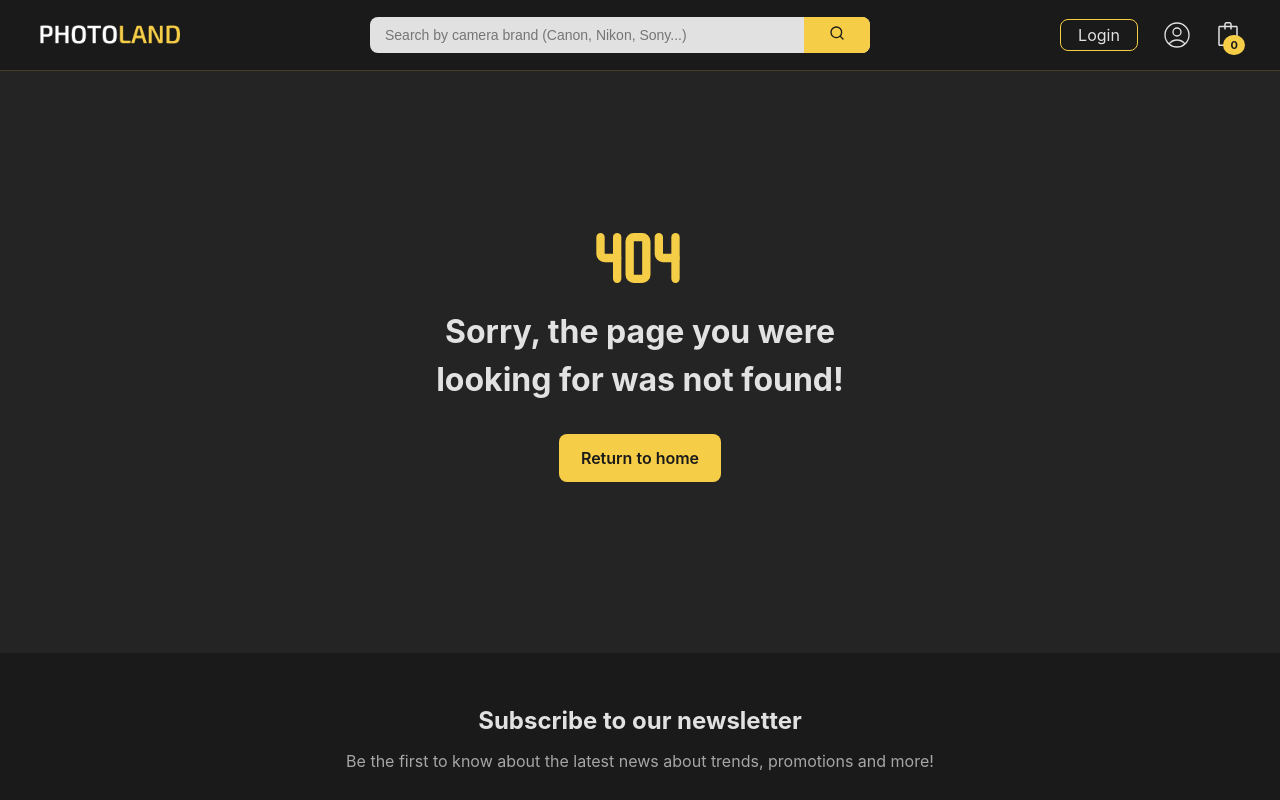
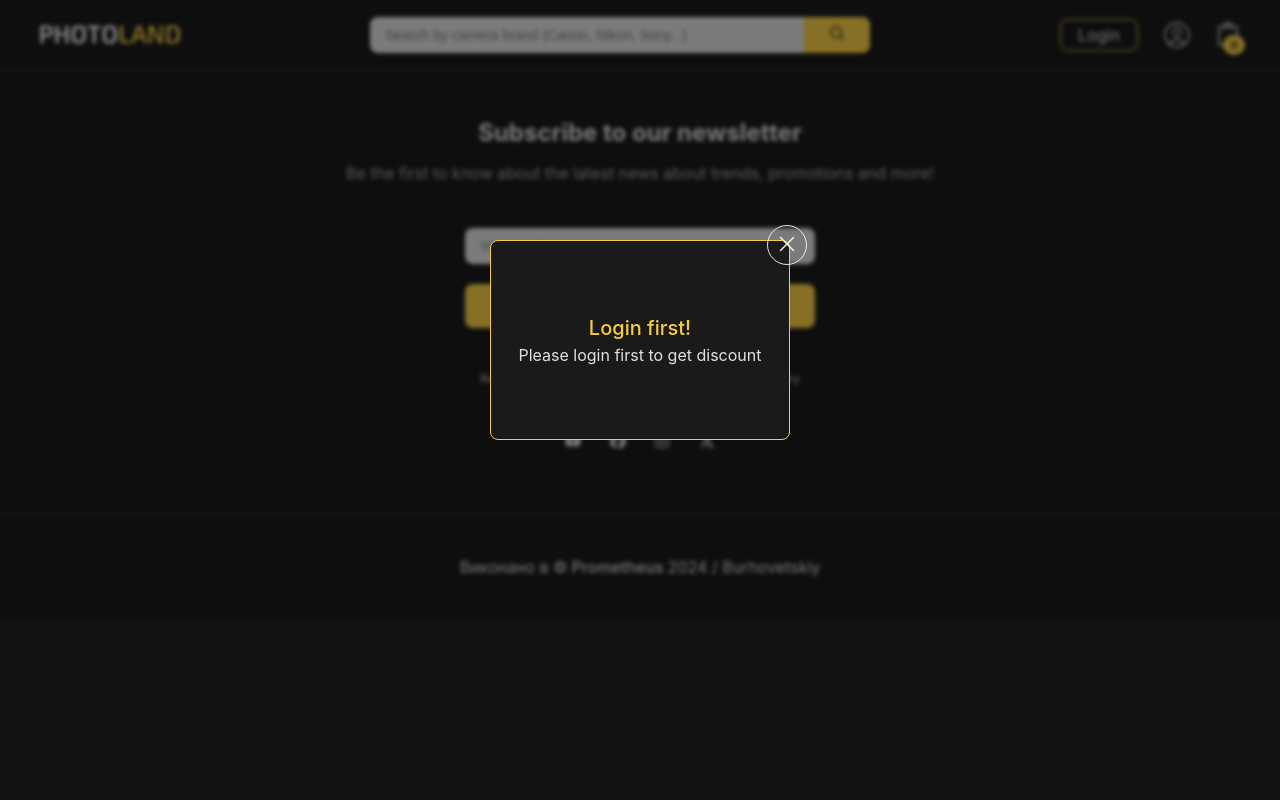
Before and after one commit to Vladislav-Burhovetskiy/photoland, a React (Vite) app: page /photoland/discounts in a window 1280 px wide. Shown: the top 800 px of the page. Built offline with nearby package versions, Linux system fonts and the light colour scheme.

Commit message:
+ Add protected discount route and auth helper

```diff
--- a/src/components/Header/Header.jsx
+++ b/src/components/Header/Header.jsx
@@ -44,7 +44,7 @@ export default function Header() {
           <SearchForm />
         </div>
         <div className="header-actions">
-          <Link to={"/photoland/login"}>
+          <Link to="/photoland/login">
             <button
               onClick={() => user && handleLogout()}
               className="header-btn"
--- a/src/components/Modal/Modal.jsx
+++ b/src/components/Modal/Modal.jsx
@@ -1,8 +1,9 @@
 import ReactDOM from "react-dom";
+import { Link } from "react-router-dom";
 import { FiX } from "react-icons/fi";
 import "./Modal.scss";
 
-export default function Modal({ title, text, toggleModal }) {
+export default function Modal({ title, text, toggleModal, authLink }) {
   const DOMElement = document.getElementById("modal");
 
   return ReactDOM.createPortal(
@@ -10,9 +11,13 @@ export default function Modal({ title, text, toggleModal }) {
       <div className="modal-info">
         <h3 className="modal-title">{title}</h3>
         <p className="modal-text">{text}</p>
-        <div className="modal-close" onClick={toggleModal}>
+        <Link
+          className="modal-close"
+          onClick={toggleModal}
+          to={authLink}
+        >
           <FiX className="modal-close__btn" />
-        </div>
+        </Link>
       </div>
     </div>,
     DOMElement
--- a/src/components/SalePromo/SalePromo.jsx
+++ b/src/components/SalePromo/SalePromo.jsx
@@ -1,3 +1,4 @@
+import { Link } from "react-router-dom";
 import PromoImg1 from "../../images/promo_img1.png";
 import PromoImg2 from "../../images/promo_img2.png";
 import "./SalePromo.scss";
@@ -10,18 +11,18 @@ export default function SalePromo() {
         <div className="sale-promo__photo-1">
           <img src={PromoImg1} alt="Camera promo photo 1" />
         </div>
-        <a className="sale-promo__link" href="#">
+        <Link className="sale-promo__link" to="/photoland/discounts">
           SHOP NOW
-        </a>
+        </Link>
       </div>
       <div className="sale-promo__info">
         <p className="sale-promo__text">SAVE 25% ALL MIRRORLESS CAMERAS</p>
         <div className="sale-promo__photo-2">
           <img src={PromoImg2} alt="Camera promo photo 2" />
         </div>
-        <a className="sale-promo__link" href="#">
+        <Link className="sale-promo__link" to="/photoland/discounts">
           SHOP NOW
-        </a>
+        </Link>
       </div>
     </div>
   );
--- /dev/null
+++ b/src/helpers/AuthRequired.jsx
@@ -0,0 +1,26 @@
+import { Outlet } from "react-router-dom";
+import Modal from "../components/Modal/Modal";
+import useToggle from "../hooks/useToggle";
+import { useLoginContext } from "../hooks/useLoginContext";
+
+export default function AuthRequired() {
+  const { user } = useLoginContext();
+  const [modalIsOpen, toggleModal] = useToggle(true);
+
+  if (!user) {
+    return (
+      <>
+        {modalIsOpen && (
+          <Modal
+            title="Login first!"
+            text="Please login first to get discount"
+            toggleModal={toggleModal}
+            authLink={"/photoland/login"}
+          />
+        )}
+      </>
+    );
+  }
+
+  return <Outlet />;
+}
--- a/src/hooks/useToggle.jsx
+++ b/src/hooks/useToggle.jsx
@@ -1,7 +1,7 @@
 import { useState, useCallback } from "react";
 
-export default function useToggle() {
-  const [on, setOn] = useState(false);
+export default function useToggle(value = false) {
+  const [on, setOn] = useState(value);
 
   const toggle = useCallback(() => {
     setOn((prevOn) => !prevOn);
--- /dev/null
+++ b/src/pages/Discounts.jsx
@@ -0,0 +1,19 @@
+export default function Discounts() {
+  return (
+    <div className="container">
+      <h1>Discounts:</h1>
+      <p>Copy your discount name and use it in the shopping cart</p>
+      <br />
+      <dl>
+        <dt>SAVE 35% ALL DSLR CAMERAS:</dt>
+        <dd>DSLR DISCOUNT</dd>
+        <br />
+        <dt>SAVE 25% ALL MIRRORLESS CAMERAS:</dt>
+        <dd>MIRRORLESS DISCOUNT</dd>
+        <br />
+        <dt>SAVE 20% ON YOUR FIRST ORDER:</dt>
+        <dd>FIRST ORDER DISCOUNT</dd>
+      </dl>
+    </div>
+  );
+}
--- a/src/routes/MyRoutes.jsx
+++ b/src/routes/MyRoutes.jsx
@@ -6,7 +6,9 @@ import ProductDetails from "../pages/ProductDetails.jsx";
 import Search from "../pages/Search.jsx";
 import Filter from "../pages/Filter.jsx";
 import Login from "../pages/Login.jsx";
+import Discounts from "../pages/Discounts.jsx";
 import NotFoundPage from "../pages/NotFoundPage.jsx";
+import AuthRequired from "../helpers/AuthRequired.jsx";
 
 export default function MyRoutes() {
   return (
@@ -18,7 +20,10 @@ export default function MyRoutes() {
         <Route path="search" element={<Search />} />
         <Route path="filter" element={<Filter />} />
         <Route path="login" element={<Login />} />
-        <Route path="*" element={<NotFoundPage />}/>
+        <Route element={<AuthRequired />}>
+          <Route path="discounts" element={<Discounts />} />
+        </Route>
+        <Route path="*" element={<NotFoundPage />} />
       </Route>
     </Routes>
   );
```
Also changed, not shown: src/components/Discounts/Discounts.jsx (added), src/components/Discounts/Discounts.scss (added).
